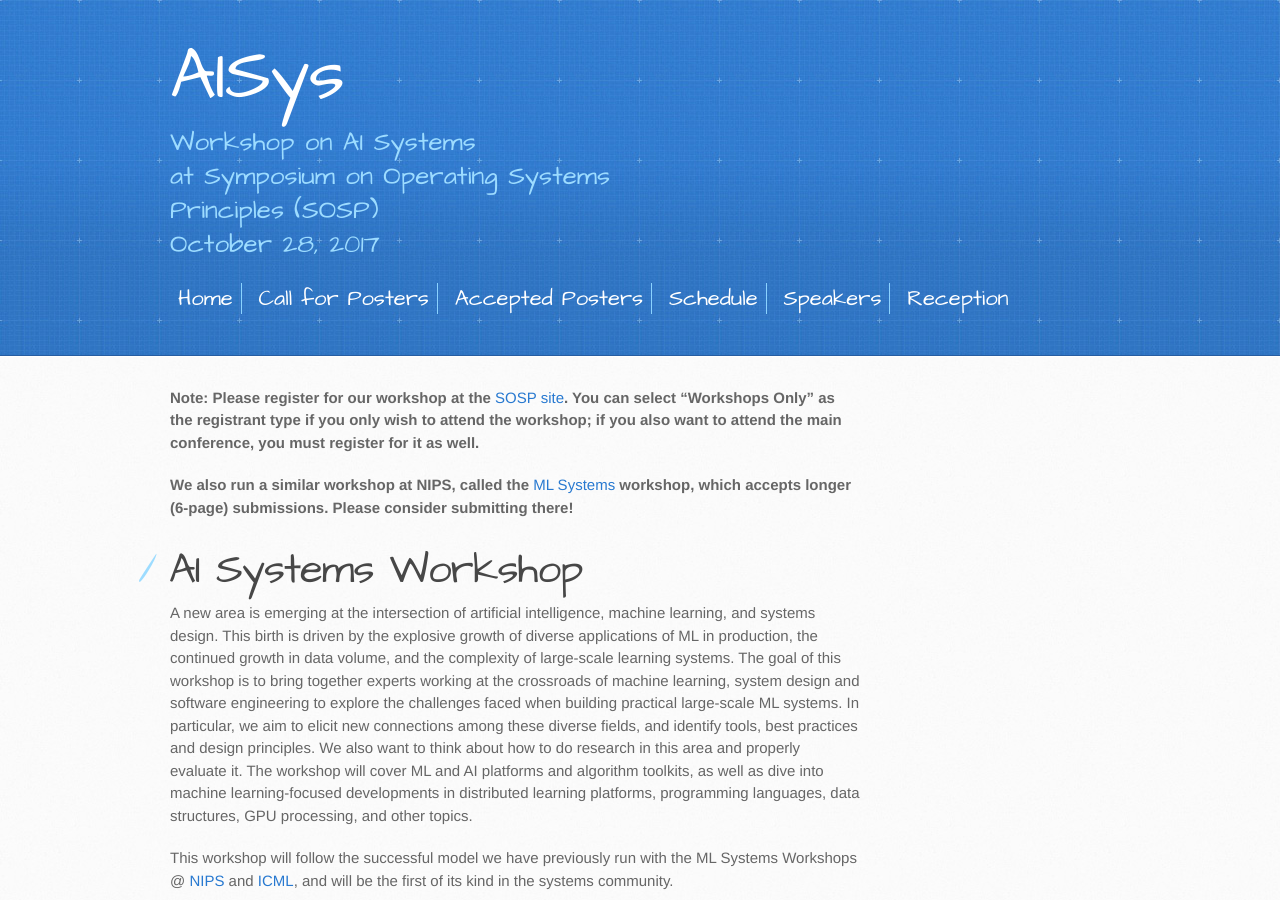
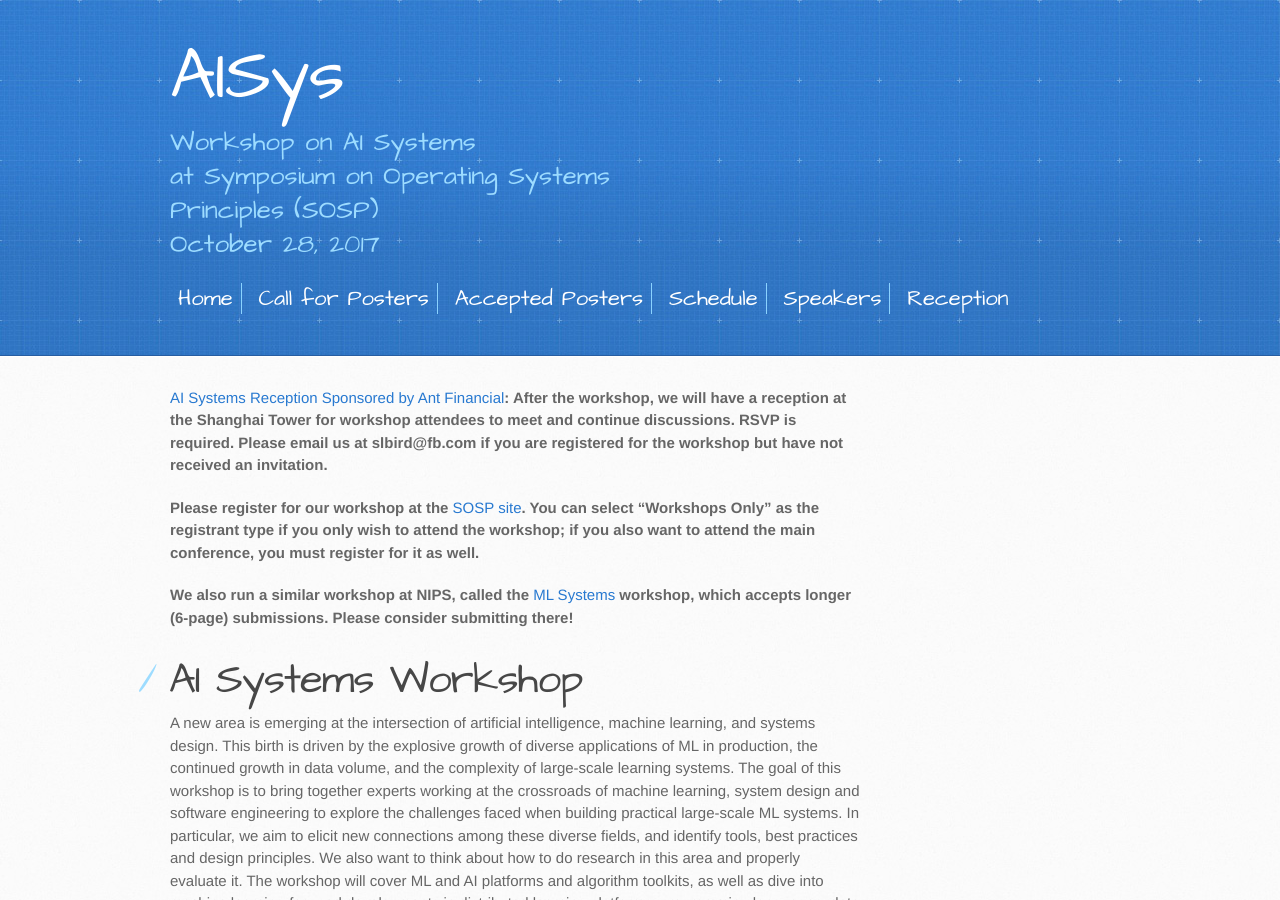
Before and after one commit to LearningSys/sosp17, a Jekyll site: the page built from index.md, in a window 1280 px wide and 900 px high. Built offline with Jekyll 4.4.1, drawn with Linux system fonts in a browser that asks for light colours; the repository's description, which GitHub fills in, is left out.

Commit message:
Update index.md

```diff
--- a/index.md
+++ b/index.md
@@ -2,7 +2,10 @@
 layout: default
 ---
 
-**Note: Please register for our workshop at the [SOSP site](https://www.sigops.org/sosp/sosp17/reg.html). You can select "Workshops Only" as the registrant type if you only wish to attend the workshop; if you also want to attend the main conference, you must register for it as well.**
+**[AI Systems Reception Sponsored by Ant Financial](http://learningsys.org/sosp17/happyhour.html):
+After the workshop, we will have a reception at the Shanghai Tower for workshop attendees to meet and continue discussions.  RSVP is required.  Please email us at  slbird@fb.com if you are registered for the workshop but have not received an invitation.**
+
+**Please register for our workshop at the [SOSP site](https://www.sigops.org/sosp/sosp17/reg.html). You can select "Workshops Only" as the registrant type if you only wish to attend the workshop; if you also want to attend the main conference, you must register for it as well.**
 
 **We also run a similar workshop at NIPS, called the [ML Systems](http://learningsys.org/nips17) workshop, which accepts longer (6-page) submissions. Please consider submitting there!**
 
```
